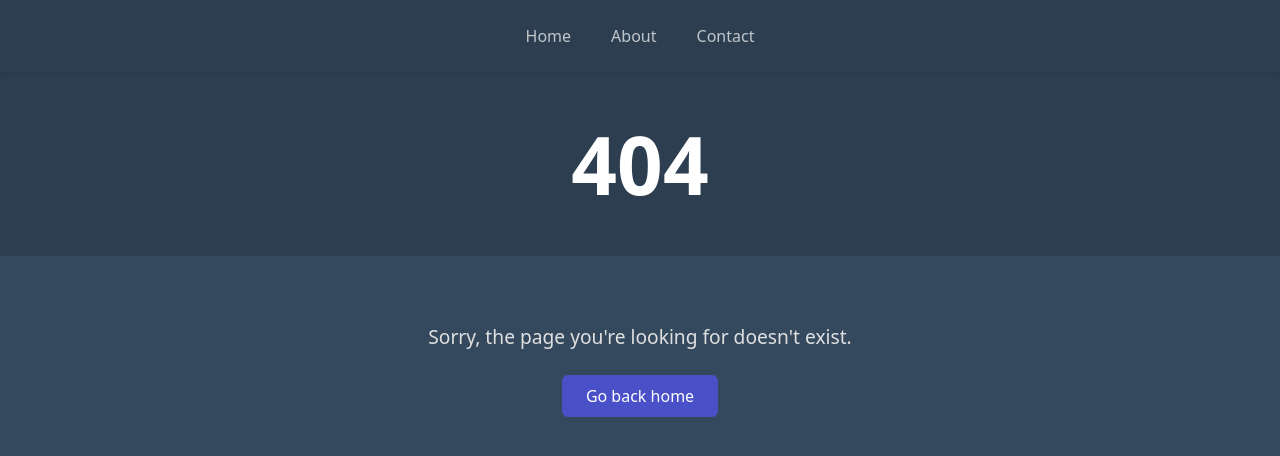
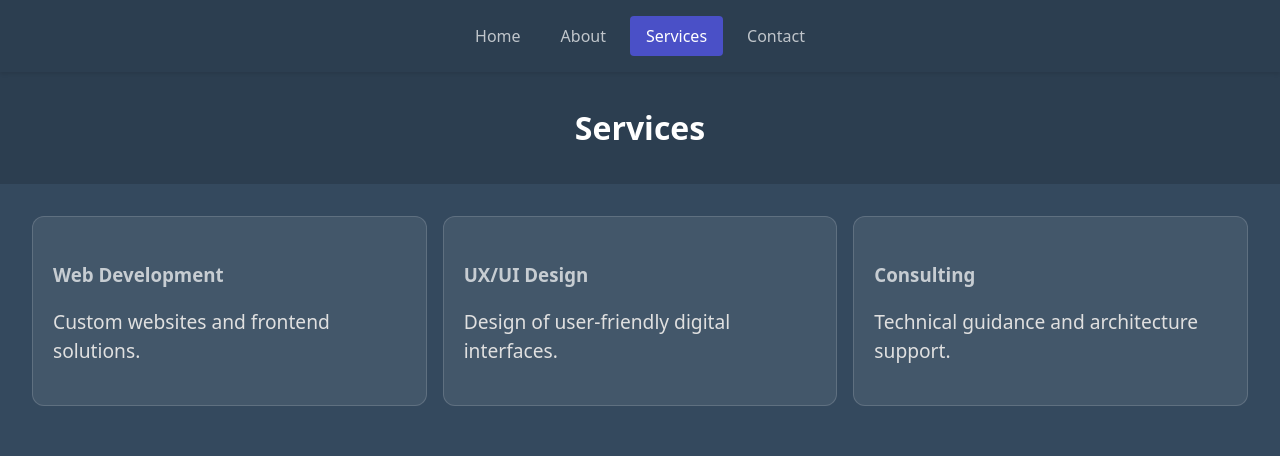
Before and after one commit to eaa25cmc/customer-experience-exam, a React (Vite) app: page /services in a window 1280 px wide. Before the commit this address had no page. Shown: the top 456 px of the page. Built offline with nearby package versions, Linux system fonts and the light colour scheme.

Commit message:
add services page and route

```diff
--- a/src/App.jsx
+++ b/src/App.jsx
@@ -3,6 +3,7 @@ import Navbar from "./components/Navbar";
 import HomePage from "./pages/HomePage";
 import AboutPage from "./pages/AboutPage";
 import ContactPage from "./pages/ContactPage";
+import ServicesPage from "./pages/ServicesPage";
 import NotFoundPage from "./pages/NotFoundPage";
 
 export default function App() {
@@ -13,6 +14,7 @@ export default function App() {
         <Route path="/" element={<HomePage />} />
         <Route path="/about" element={<AboutPage />} />
         <Route path="/contact" element={<ContactPage />} />
+        <Route path="/services" element={<ServicesPage />} />
         <Route path="*" element={<NotFoundPage />} />
       </Routes>
     </>
--- a/src/components/Navbar.jsx
+++ b/src/components/Navbar.jsx
@@ -5,6 +5,7 @@ export default function Navbar() {
     <nav>
       <NavLink to="/">Home</NavLink>
       <NavLink to="/about">About</NavLink>
+      <NavLink to="/services">Services</NavLink>
       <NavLink to="/contact">Contact</NavLink>
     </nav>
   );
--- /dev/null
+++ b/src/pages/ServicesPage.jsx
@@ -0,0 +1,23 @@
+export default function ServicesPage() {
+  return (
+    <>
+      <header>
+        <h1>Services</h1>
+      </header>
+      <main className="services-grid">
+        <article className="service-card">
+          <h3>Web Development</h3>
+          <p>Custom websites and frontend solutions.</p>
+        </article>
+        <article className="service-card">
+          <h3>UX/UI Design</h3>
+          <p>Design of user-friendly digital interfaces.</p>
+        </article>
+        <article className="service-card">
+          <h3>Consulting</h3>
+          <p>Technical guidance and architecture support.</p>
+        </article>
+      </main>
+    </>
+  );
+}
--- a/src/styles.css
+++ b/src/styles.css
@@ -116,3 +116,16 @@ main h3 {
 .not-found-link:hover {
   background-color: #5a60d7;
 }
+
+.services-grid {
+  display: grid;
+  grid-template-columns: repeat(auto-fit, minmax(240px, 1fr));
+  gap: 1rem;
+}
+
+.service-card {
+  padding: 1.25rem;
+  border-radius: 12px;
+  background: rgba(255, 255, 255, 0.08);
+  border: 1px solid rgba(255, 255, 255, 0.15);
+}
```
